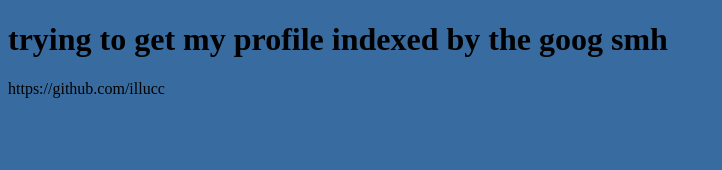
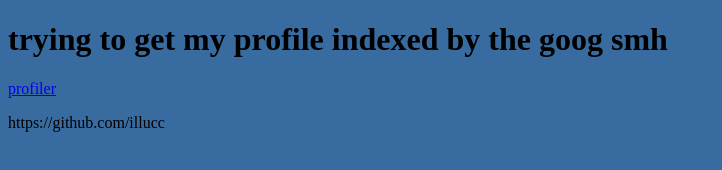
Before and after one commit to illucc/illucc.github.io, a plain HTML site: page index.html in a window 1280 px wide. Shown: the whole page, without its empty margins (0-722 px from the left). Drawn offline with Linux system fonts and the light colour scheme.

Commit message:
Update index.html

```diff
--- a/index.html
+++ b/index.html
@@ -11,6 +11,8 @@
 <body>
 
 <h1>trying to get my profile indexed by the goog smh</h1>
+
+<a href="https://github.com/illucc">profiler</a>
 <p>https://github.com/illucc</p>
 
 </body>
```
